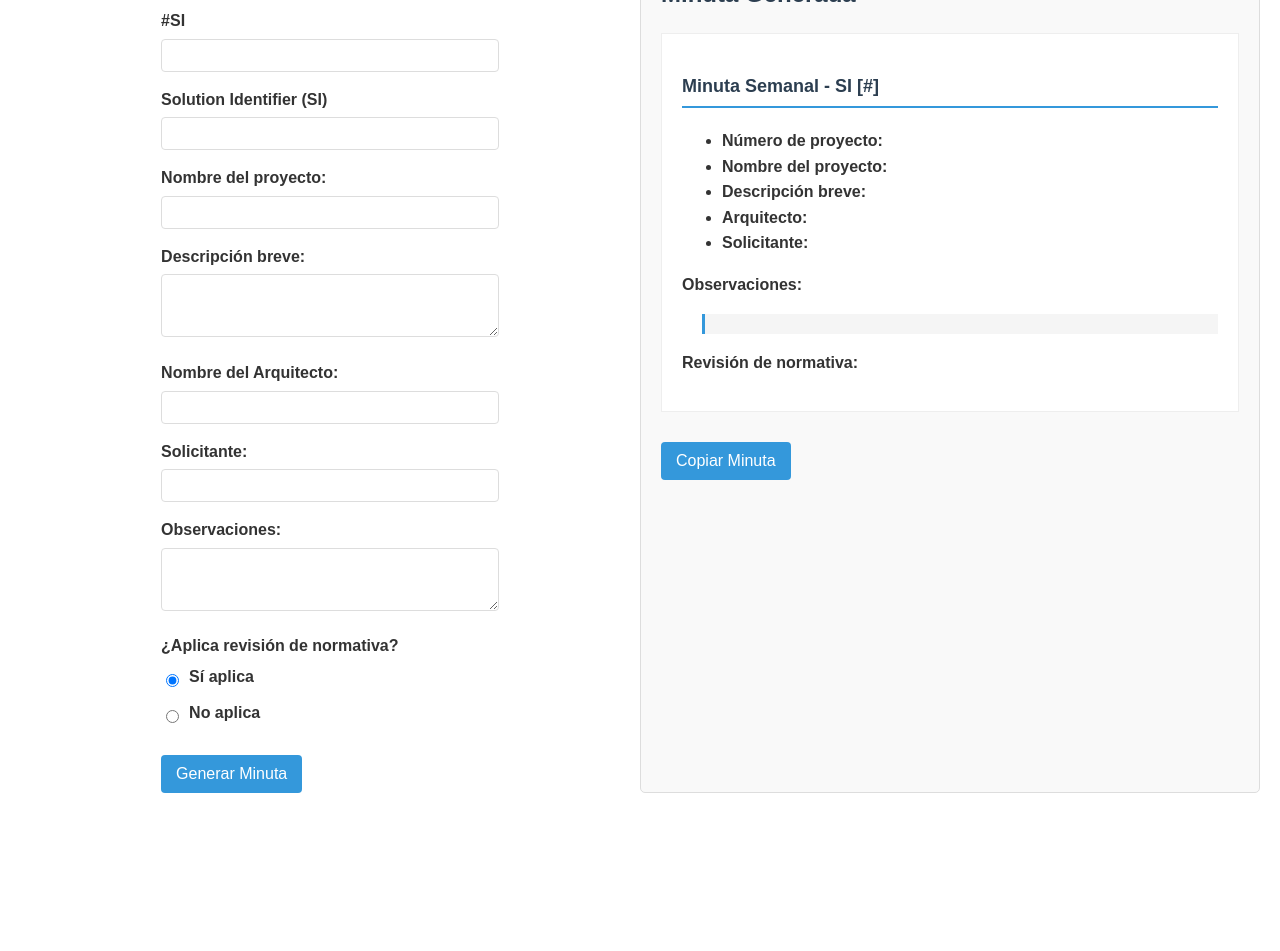
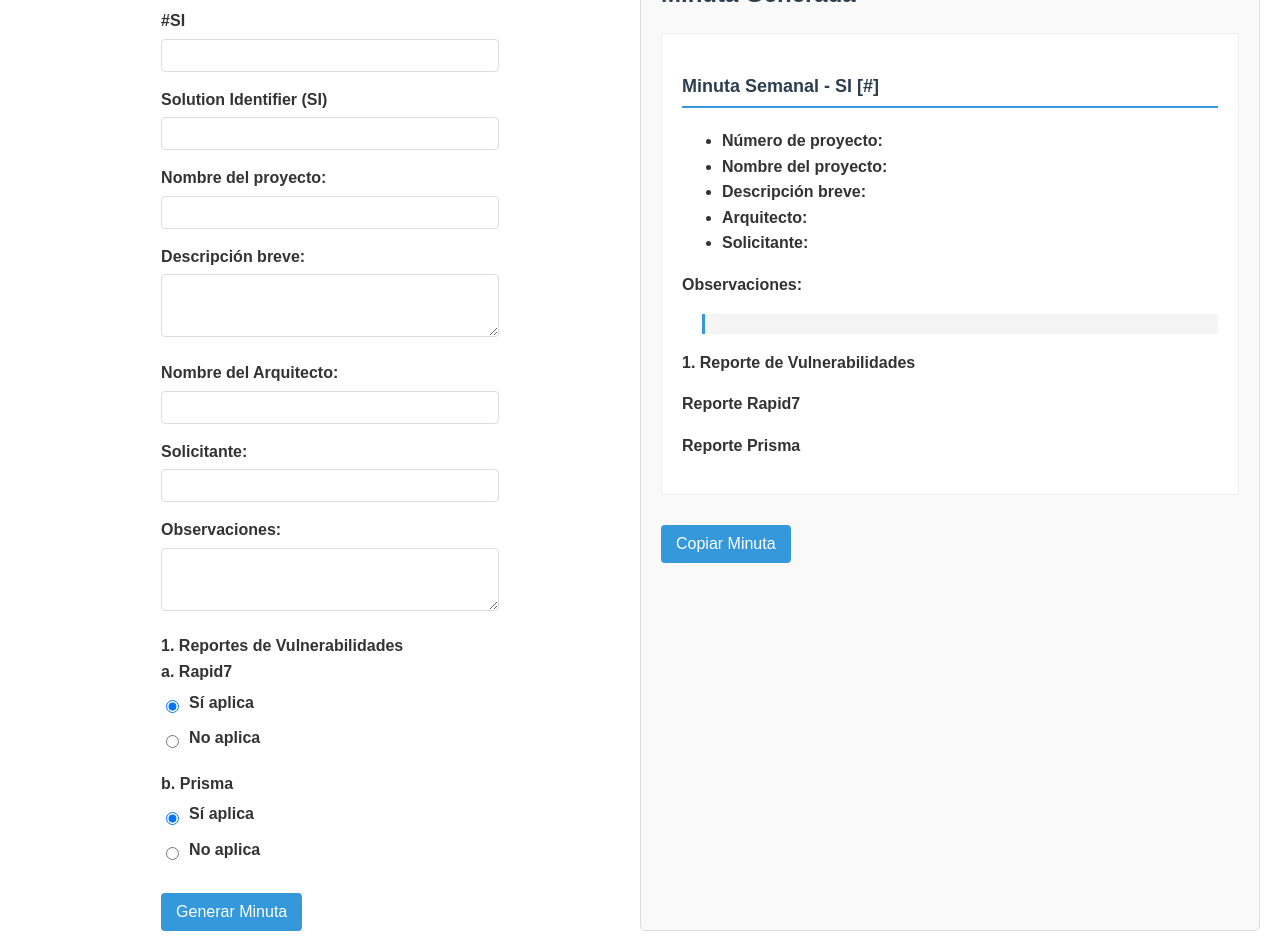
Before and after one commit to KeniaMontalvo/generador-minutas, a plain HTML site: page index.html in a window 1280 px wide. Shown: the part 106-1057 px from the top of the page. Before the commit the page ends 919 px from the top, so only its background shows below. Drawn offline with Linux system fonts and the light colour scheme.

Commit message:
base de las preguntas checked

```diff
--- a/index.html
+++ b/index.html
@@ -47,17 +47,35 @@
                     <textarea id="observaciones" rows="3"></textarea>
                 </div>
 
+                <!--Sección de preguntas de sección múltiple-->
                 <div class="form-group radio-group">
-                    <label>¿Aplica revisión de normativa?</label>
+                    <label>1. Reportes de Vulnerabilidades
+                        <br>
+                        a. Rapid7
+                    </label>
                     <div>
-                        <input type="radio" id="aplicaSi" name="aplica" value="Sí aplica" checked>
-                        <label for="aplicaSi">Sí aplica</label>
+                        <input type="radio" id="aplicaRapid7" name="rapid7" value="Sí aplica" checked>
+                        <label for="aplicaRapid7Si">Sí aplica</label>
                     </div>
                     <div>
-                        <input type="radio" id="aplicaNo" name="aplica" value="No aplica">
-                        <label for="aplicaNo">No aplica</label>
+                        <input type="radio" id="aplicaRapid7No" name="rapid7" value="No aplica">
+                        <label for="aplicaRapid7No">No aplica</label>
                     </div>
                 </div>
+
+                <div class="form-group radio-group">
+                    <label>b. Prisma</label>
+                    <div>
+                        <input type="radio" id="aplicaPrismaSi" name="prisma" value="Sí aplica" checked>
+                        <label for="aplicaPrismaSi">Sí aplica</label>
+                    </div>
+                    <div>
+                        <input type="radio" id="aplicaPrismaNo" name="prisma" value="No aplica">
+                        <label for="aplicaPrismaNo">No aplica</label>
+                    </div>
+                </div>
+
+                <!--Termina sección de preguntas-->
 
                 <button type="button" id="generarBtn">Generar Minuta</button>
             </form>
@@ -80,7 +98,14 @@
                     <div id="minutaObservaciones" class="minuta-observaciones"></div>
 
                 <!--Preguntas con opción múltiple-->
-                <p class="infoProyecto"><strong>Revisión de normativa:</strong> <span id="minutaAplica"></span></p>
+                <p><strong>1. Reporte de Vulnerabilidades</strong></p>
+                <p class="infoProyecto"><strong>Reporte Rapid7</strong>
+                <br>
+                <span class="infoPreguntas" id="minutaAplicaRapid7"></span></p>
+
+                <p><strong>Reporte Prisma</strong>
+                <br>
+                <span class="infoPreguntas" id="minutaAplicaPrisma"></span></p>
 
                 <!--Firma en caso de ocuparse-->
                 <!--<p class="minuta-firma">Atentamente,<br>El equipo de revisión</p>-->
--- a/script/script.js
+++ b/script/script.js
@@ -15,7 +15,10 @@ document.addEventListener('DOMContentLoaded', function() {
         const arquitecto = document.getElementById('arquitecto').value;
         const solicitante = document.getElementById('solicitante').value;
         const observaciones = document.getElementById('observaciones').value;
-        const aplica = document.querySelector('input[name="aplica"]:checked').value;
+
+        //Valores de los radio buttons
+        const aplicaRapid7 = document.querySelector('input[name="rapid7"]:checked').value;
+        const aplicaPrisma = document.querySelector('input[name="prisma"]:checked').value;
 
         // Actualizar la minuta con los valores del formulario
         document.getElementById('minutaTitulo').textContent = `Minuta Semanal - SI ${tituloValor}`;
@@ -24,7 +27,8 @@ document.addEventListener('DOMContentLoaded', function() {
         document.getElementById('minutaDescripcion').textContent = descripcion;
         document.getElementById('minutaArquitecto').textContent = arquitecto;
         document.getElementById('minutaSolicitante').textContent = solicitante;
-        document.getElementById('minutaAplica').textContent = aplica;
+        document.getElementById('minutaAplicaRapid7').textContent = aplicaRapid7;
+        document.getElementById('minutaAplicaPrisma').textContent = aplicaPrisma;
         document.getElementById('minutaObservaciones').textContent = observaciones;
 
         // Mostrar la minuta generada
--- a/style/style.css
+++ b/style/style.css
@@ -100,6 +100,10 @@ button:hover {
     border-left: 3px solid #3498db;
 }
 
+.infoPreguntas {
+    font-weight: bold;
+}
+
 .minuta-firma {
     margin-top: 30px;
     font-style: italic;
```
